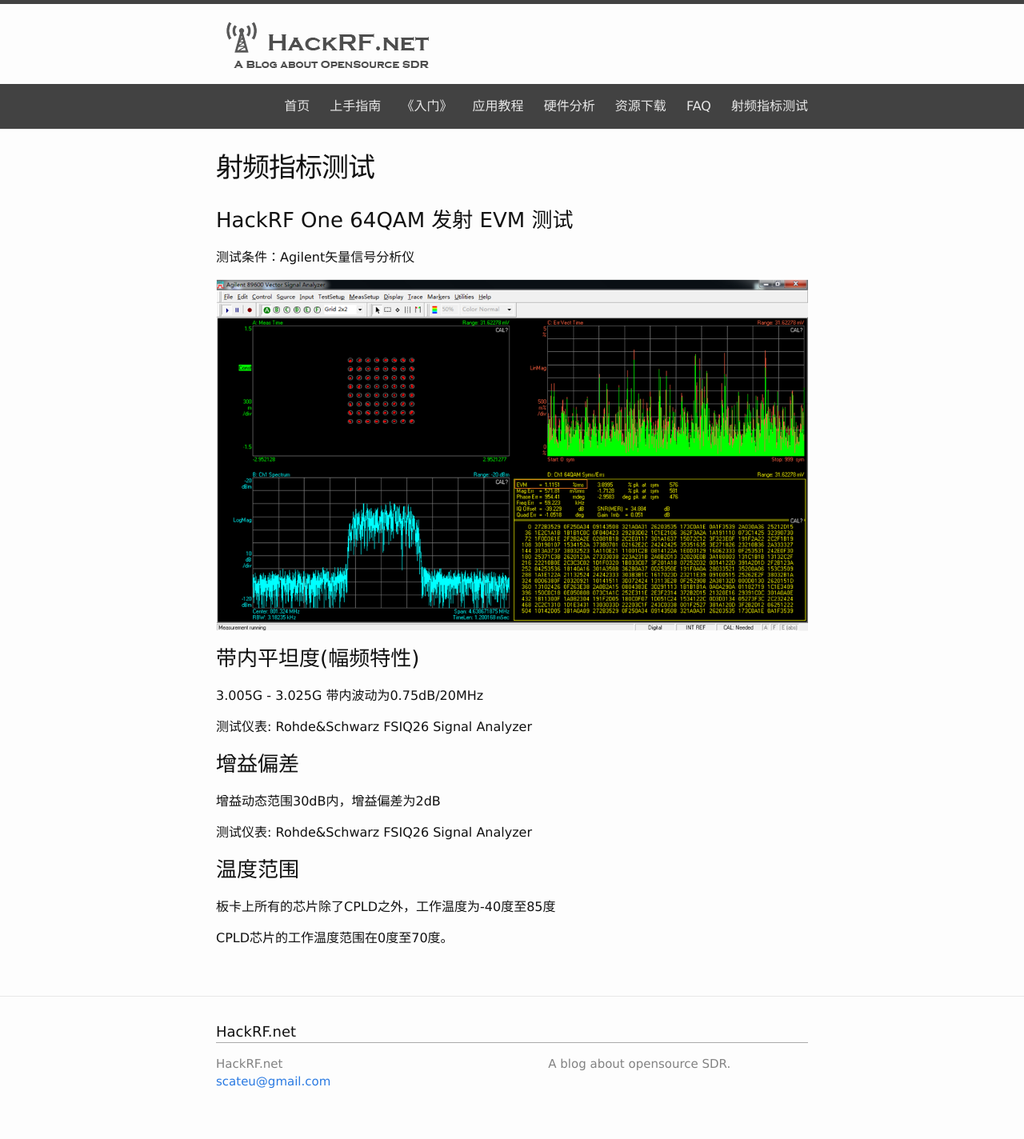
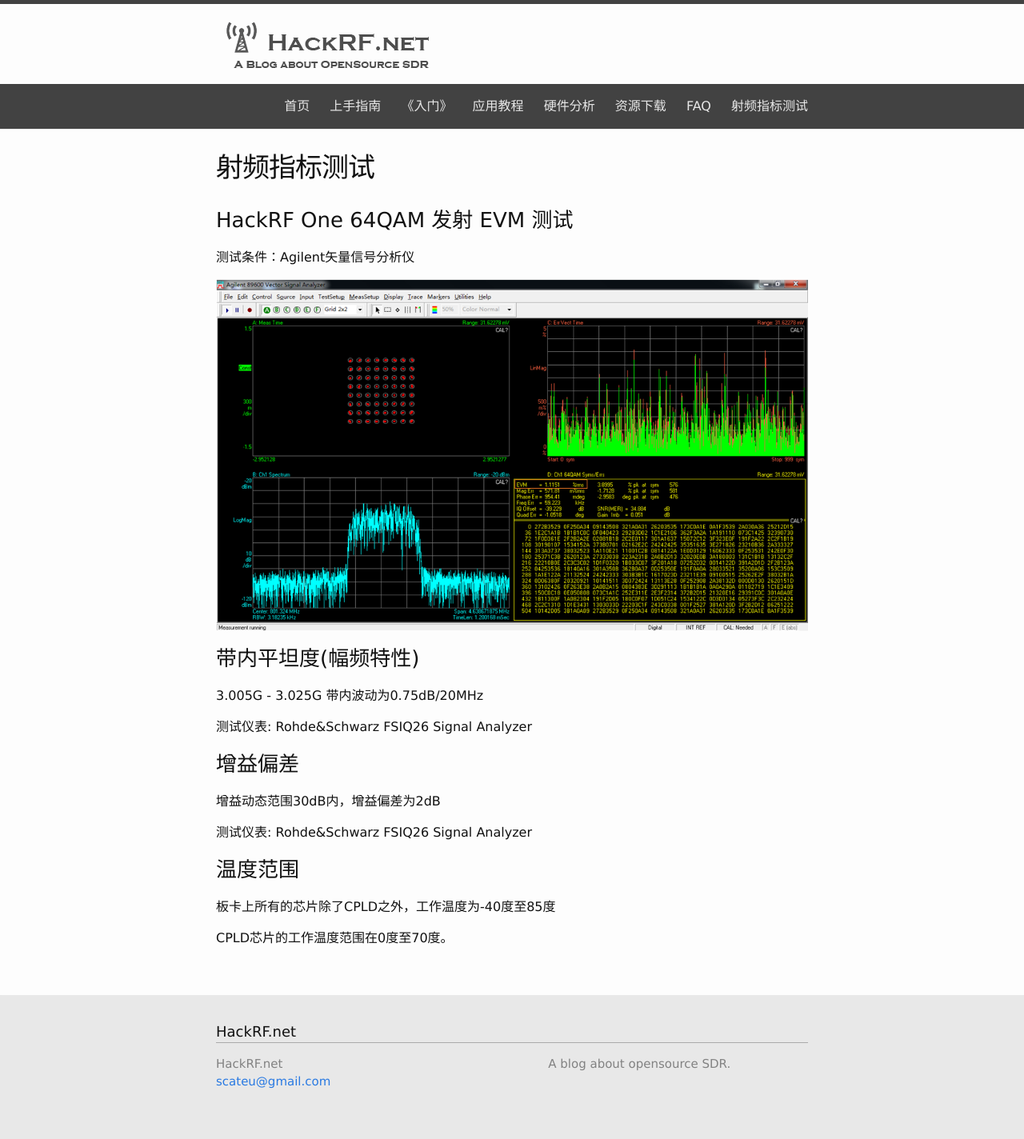
Before and after one commit to hackrf/hackrf.github.io, a Jekyll site: the page built from _pages/07-RF-performance-test.md, in a window 1280 px wide. Shown: the whole page at 80% size. Built offline with Jekyll 4.4.1, drawn with Linux system fonts in a browser that asks for light colours; comment, search, counter and statistics services are not loaded.

Commit message:
steal http://kyrios.li/ css of site-footer

```diff
--- a/_sass/_layout.scss
+++ b/_sass/_layout.scss
@@ -107,6 +107,8 @@
  * Site footer
  */
 .site-footer {
+    background: $grey-color-light;
+    box-shadow: 0 0 1px $grey-color;
     border-top: 1px solid $grey-color-light;
     padding: $spacing-unit 0;
 }
```
